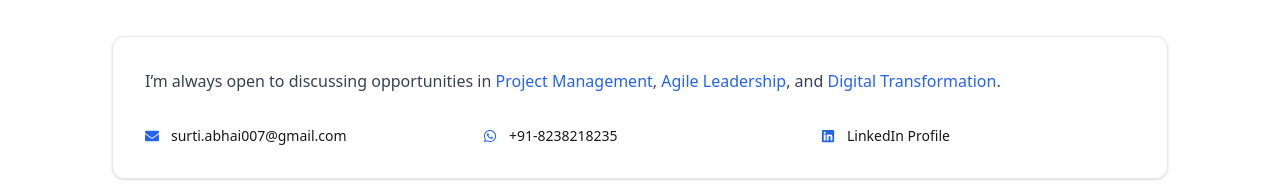
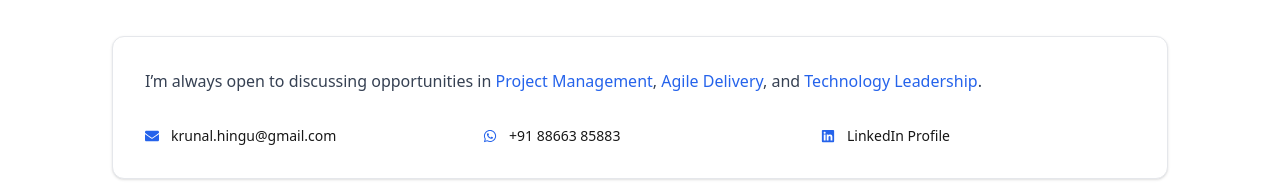
Before and after one commit to KrunalHingu/Curriculum-Vitae, a Next.js app: page / in a window 1280 px wide. Shown: the part 3199-3395 px from the top of the page. Built offline with nearby package versions, Linux system fonts and the light colour scheme.

Commit message:
Update Contact.js

```diff
--- a/components/Contact.js
+++ b/components/Contact.js
@@ -14,35 +14,35 @@ export default function Contact() {
           <p className="text-gray-700 mb-8">
             I’m always open to discussing opportunities in
             <span className="text-primary"> Project Management</span>,
-            <span className="text-primary"> Agile Leadership</span>, and
-            <span className="text-primary"> Digital Transformation</span>.
+            <span className="text-primary"> Agile Delivery</span>, and
+            <span className="text-primary"> Technology Leadership</span>.
           </p>
 
           <div className="grid md:grid-cols-3 gap-6 text-sm">
 
             <div className="flex items-center gap-3">
               <FaEnvelope className="text-primary" />
-              <a href="mailto:surti.abhai007@gmail.com" className="hover:underline">
-                surti.abhai007@gmail.com
+              <a href="mailto:krunal.hingu@gmail.com" className="hover:underline">
+                krunal.hingu@gmail.com
               </a>
             </div>
 
             <div className="flex items-center gap-3">
               <FaWhatsapp className="text-primary" />
               <a
-                href="https://wa.me/918238218235"
+                href="https://wa.me/918866385883"
                 target="_blank"
                 rel="noopener noreferrer"
                 className="hover:underline"
               >
-                +91-8238218235
+                +91 88663 85883
               </a>
             </div>
 
             <div className="flex items-center gap-3">
               <FaLinkedin className="text-primary" />
               <a
-                href="https://www.linkedin.com/in/abhai-surti-b20854140"
+                href="https://www.linkedin.com/in/krunalhingu/"
                 target="_blank"
                 rel="noopener noreferrer"
                 className="hover:underline"
```
